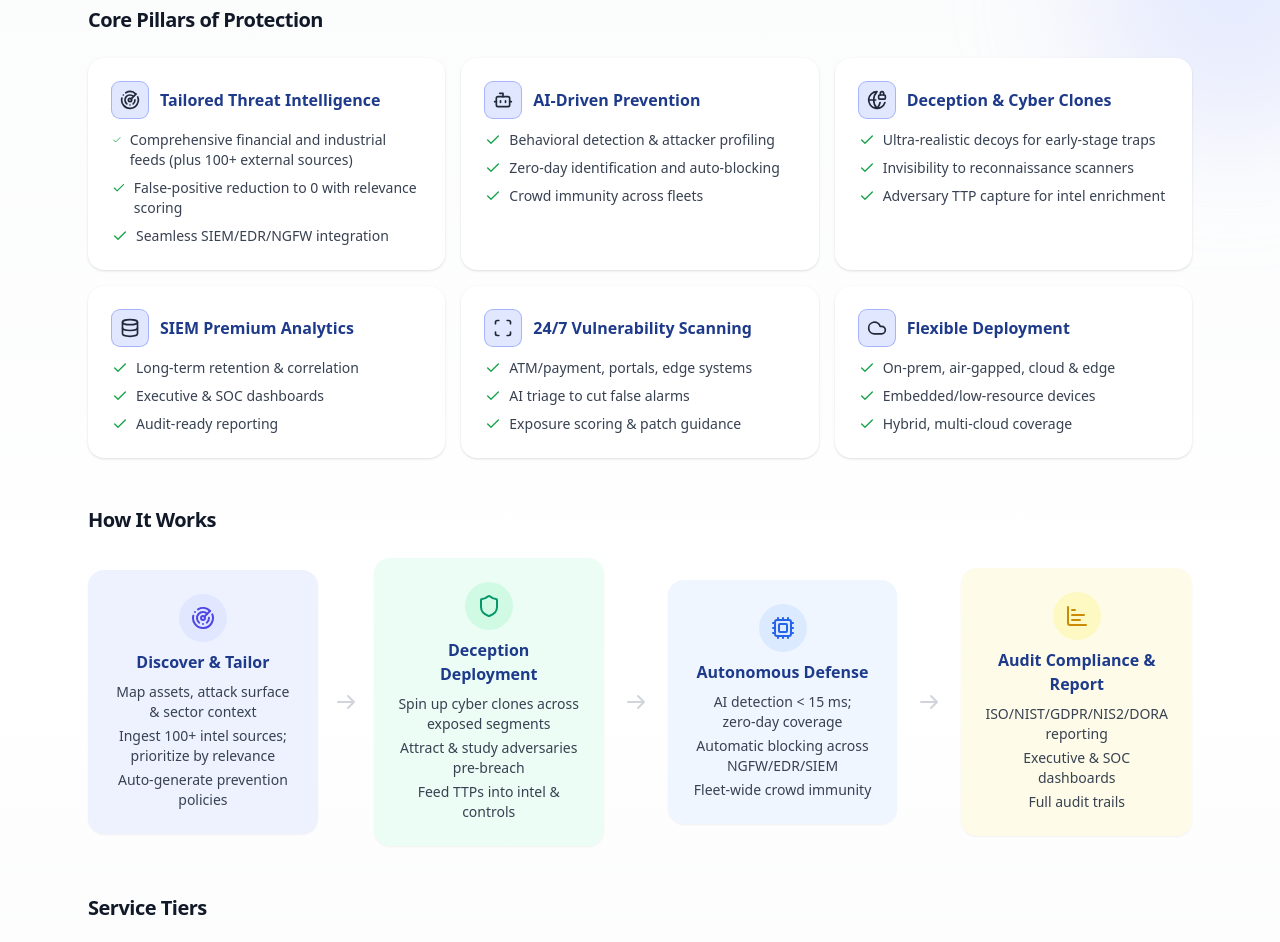
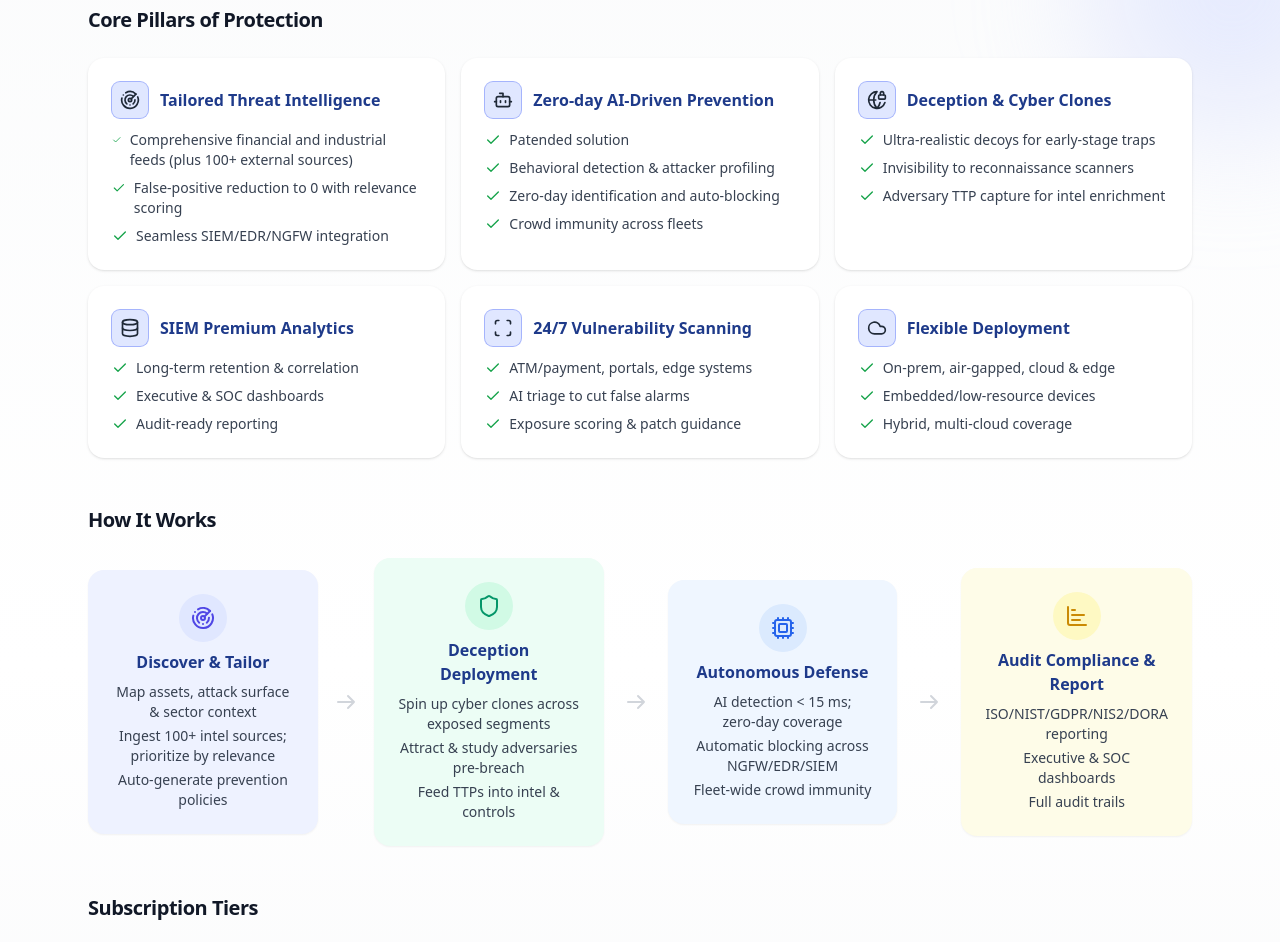
Before and after one commit to dejankocic/product-whitestheet, a plain HTML site: page tailored-threat-whitesheet-standalone1.html in a window 1280 px wide. Shown: the part 420-1362 px from the top of the page. Drawn offline with nearby package versions, Linux system fonts and the light colour scheme.

Commit message:
cosmetic changes and text

```diff
--- a/tailored-threat-whitesheet-standalone1.html
+++ b/tailored-threat-whitesheet-standalone1.html
@@ -94,8 +94,9 @@
           </ul>
         </div>
         <div class="rounded-2xl bg-white shadow p-6">
-          <div class="mb-3 flex items-center gap-3"><span class="rounded-lg bg-indigo-100 p-2 ring-1 ring-indigo-300"><i data-lucide="bot" class="w-5 h-5"></i></span><h3 class="text-base font-semibold text-blue-900">AI-Driven Prevention</h3></div>
+          <div class="mb-3 flex items-center gap-3"><span class="rounded-lg bg-indigo-100 p-2 ring-1 ring-indigo-300"><i data-lucide="bot" class="w-5 h-5"></i></span><h3 class="text-base font-semibold text-blue-900">Zero-day AI-Driven Prevention</h3></div>
           <ul class="space-y-2 text-sm text-gray-700">
+            <li class="flex gap-2 items-start"><i data-lucide="check" class="w-4 h-4 mt-0.5 text-green-600"></i><span>Patended solution</span></li>
             <li class="flex gap-2 items-start"><i data-lucide="check" class="w-4 h-4 mt-0.5 text-green-600"></i><span>Behavioral detection & attacker profiling</span></li>
             <li class="flex gap-2 items-start"><i data-lucide="check" class="w-4 h-4 mt-0.5 text-green-600"></i><span>Zero-day identification and auto-blocking</span></li>
             <li class="flex gap-2 items-start"><i data-lucide="check" class="w-4 h-4 mt-0.5 text-green-600"></i><span>Crowd immunity across fleets</span></li>
@@ -205,7 +206,7 @@
 
     <!-- Service Tiers -->
     <section class="relative mx-auto max-w-6xl px-6 pb-14">
-      <h2 class="mb-6 text-xl font-semibold tracking-tight text-gray-900">Service Tiers</h2>
+      <h2 class="mb-6 text-xl font-semibold tracking-tight text-gray-900">Subscription Tiers</h2>
       <div class="grid gap-4 md:grid-cols-3">
         <div class="rounded-2xl bg-white shadow p-6">
           <div class="mb-3 flex items-center justify-between"><h3 class="text-lg font-semibold text-blue-900">Essential</h3></div>
```
